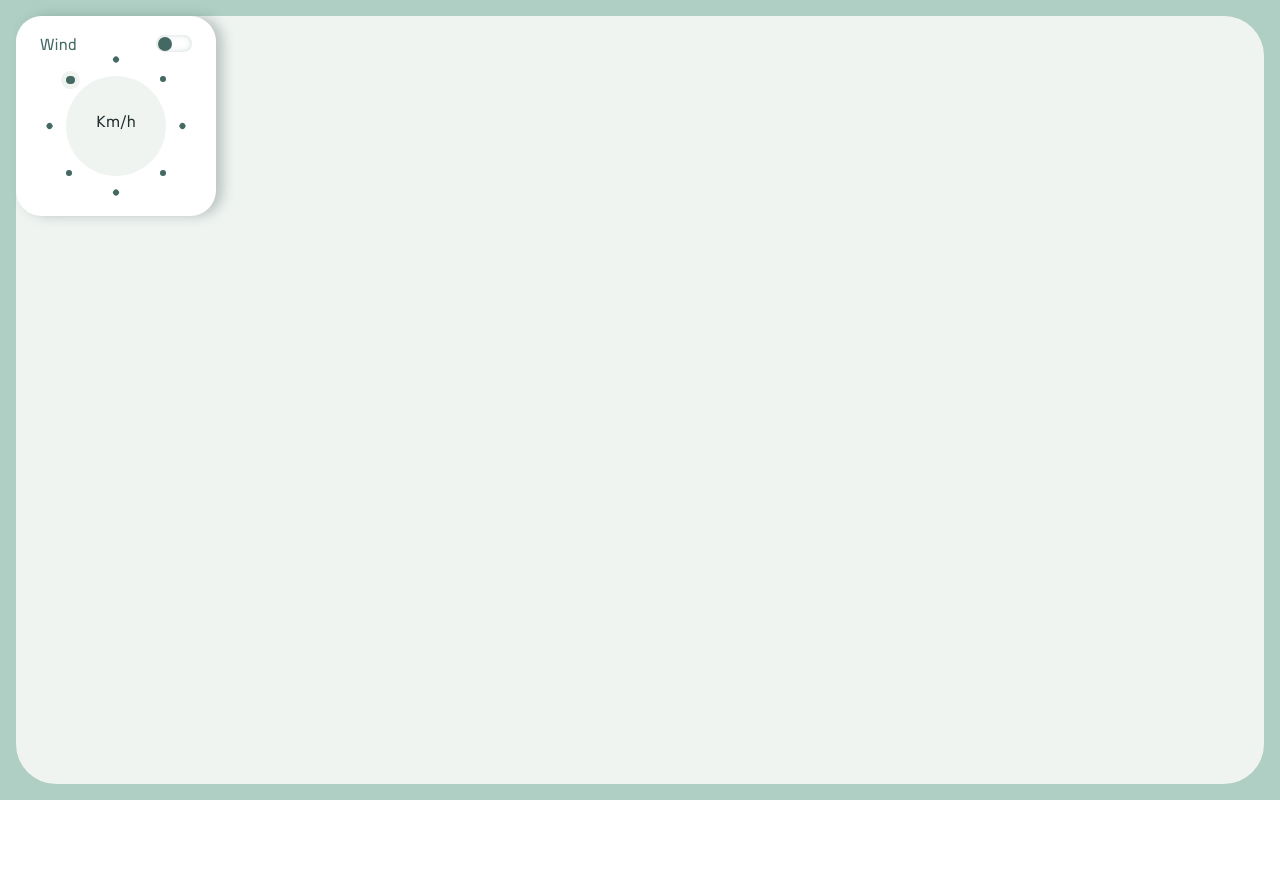
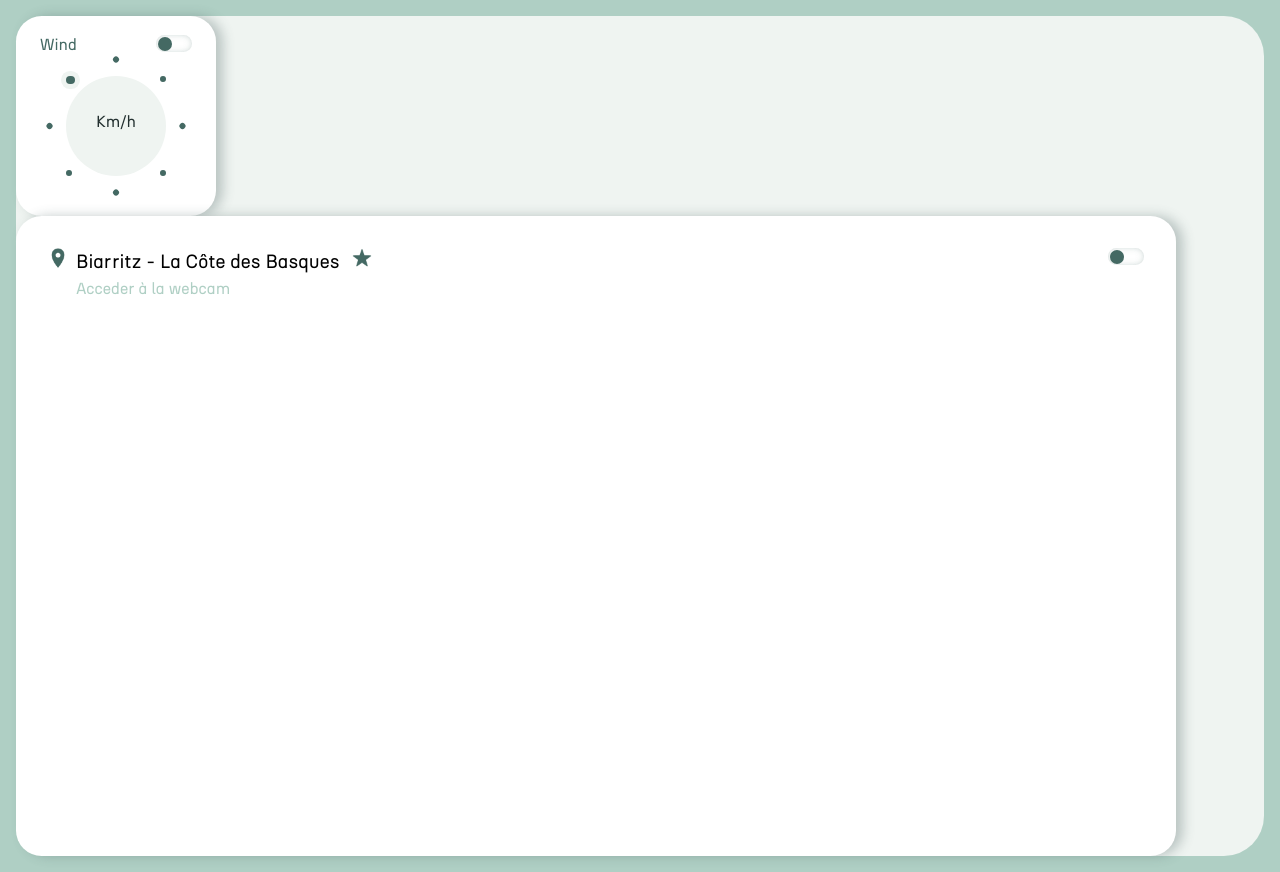
Before and after one commit to WildCodeSchool/2023-02-js-btz-spotcast, a React (Create React App) app: page / in a window 1280 px wide. Before the commit the page ends 800 px from the top, so only its background shows below. Built offline with nearby package versions, Linux system fonts and the light colour scheme; no server answers.

Commit message:
creation bckg card + generation APi pour data de la card

```diff
--- a/src/components/forecast-cards/ForecastCardBackground.css
+++ b/src/components/forecast-cards/ForecastCardBackground.css
@@ -0,0 +1,49 @@
+.background-forcast{
+    height: 80vh;
+    width: 1160px;
+    display: flex;
+    background-color: white;
+    border-radius: 1.6em;
+    box-shadow: 7px 0 12px rgba(65, 89, 89, 0.3);
+    padding: 2em;
+    max-width: 1160px;
+}
+
+.header{
+    width: 100%;
+    display: flex;
+    justify-content: space-between;
+
+}
+
+.flexSpotName{
+    display: flex;
+}
+.spotNameLocalisation{
+    height: 20px;
+    width: 20px;
+    margin-right: 0.5em;
+
+ }
+
+.spotName{
+    font-size: 1.2em;
+    margin-bottom: 0.3em;
+}
+
+.spotNameStars{
+   height: 20px;
+   width: 20px;
+   margin-left: 0.8em;
+
+}
+
+.spotNameWebcam{
+   text-decoration: none;
+   color: var(--primary-color-regular);
+   margin-left: 28px;
+ }
+
+ .spotNameWebcam:hover{
+    text-decoration:underline;
+  }
--- a/src/components/forecast-cards/ForecastCardBackground.jsx
+++ b/src/components/forecast-cards/ForecastCardBackground.jsx
@@ -0,0 +1,90 @@
+import React from 'react'
+import axios from 'axios'
+import { useState, useEffect } from 'react'
+import ToggleButton from '../utilities/ToggleButton'
+import './ForecastCardBackground.css'
+import stars from '../../assets/etoile-32px.png'
+import localisation from '../../assets/marqueur-32px.png'
+
+const ForecastCardBackground = ({currentSpot}) => {
+    // Contient les donnés API
+    const [tide, setTide] = useState([])
+    const [surfDataWind,  setSurfDataWind] = useState([])
+    const [surfDataHoule, setSurfDataHoule] =useState([])
+
+
+    useEffect(() => {
+       // API TIDE récupère la marée haute et basse sur 10jours mais attentions car que 10 fetch par jous donc delay de 3h appliqué
+      const delayTide = setTimeout(() => {
+        axios
+        .get(
+          `https://api.stormglass.io/v2/tide/extremes/point?lat=${currentSpot.latitude}&lng=${currentSpot.longitude}&start=2023-04-19&end=2023-04-29`,{
+          headers: {
+              'Authorization': 'ed2bcc96-ddf7-11ed-92e6-0242ac130002-ed2bcd72-ddf7-11ed-92e6-0242ac130002'
+            }}
+        )
+        .then((res) => res.data)
+        .then((data) => {
+          setTide(data);
+        });
+
+      }, 3*60*60*1000);
+
+    },[])
+
+
+
+
+    useEffect(() => {
+      // API VENT( Orientation vent, Puissance en hourly et Daily sur 7 jours)
+      axios.get(`https://api.open-meteo.com/v1/forecast?latitude=${currentSpot.latitude}&longitude=${currentSpot.longitude}&hourly=windspeed_10m&daily=windspeed_10m_max,winddirection_10m_dominant&timezone=Europe%2FBerlin`)
+        .then((req) => req.data)
+        .then((data) => {
+          setSurfDataWind(data);
+        });
+
+        // API HOULE (Hourly : Wave height et wave period / Daily : Wave height Max et Wave direction dominant)
+      axios.get(`https://marine-api.open-meteo.com/v1/marine?latitude=${currentSpot.latitude}&longitude=${currentSpot.longitude}&hourly=wave_height,wave_period&daily=wave_height_max,wave_direction_dominant&timezone=Europe%2FBerlin`)
+        .then((req) => req.data)
+        .then((data) => {
+          setSurfDataHoule(data);
+        });
+
+
+    },[])
+
+    console.log(tide);
+    console.log(surfDataWind);
+    console.log(surfDataHoule);
+
+
+
+
+
+  return (
+    <div className='background-forcast'>
+        <div className='header'>
+            <div>
+              <div className='flexSpotName'>
+                <p className='spotName'>
+                  <img className='spotNameLocalisation' src={localisation} />
+                    {currentSpot.name}
+                  </p>
+                  <img className='spotNameStars' src={stars} />
+                </div>
+              <a className='spotNameWebcam' href={currentSpot.webcam} target='_blank'>
+                Acceder à la webcam
+              </a>
+            </div>
+            <div>
+                <ToggleButton />
+            </div>
+        </div>
+        <div className='body'>
+
+        </div>
+    </div>
+  )
+}
+
+export default ForecastCardBackground
--- a/src/pages/Dashboard.jsx
+++ b/src/pages/Dashboard.jsx
@@ -1,18 +1,28 @@
 import React, { useEffect, useState } from "react";
 import axios from "axios";
 import Wind from "../components/widgets/wind/Wind";
+import ForecastCardBackground from "../components/forecast-cards/ForecastCardBackground";
 import "./Dashboard.css";
+
 
 
 
 const Dashboard = () => {
 
+
+
+
+
   //setting up Selected Spot
-  const [selectedSpots, setSelectedSpots] = useState([{
+  const [currentSpots, setCurrentSpots] = useState(
+    [{
+    id : 0,
     name : "Biarritz - La Côte des Basques",
     latitude : "43.48",
     longitude : "-1.56",
-  }])
+    webcam : "https://gosurf.fr/webcam/fr/84/Biarritz-La-Grande-Plage"
+  }],
+)
 
 
   //Setting up a realtime clock
@@ -31,7 +41,7 @@ const Dashboard = () => {
   useEffect(() => {
     axios
       .get(
-        `https://api.open-meteo.com/v1/forecast?latitude=${selectedSpots[0].latitude}&longitude=${selectedSpots[0].longitude}&hourly=windspeed_10m,winddirection_10m`
+        `https://api.open-meteo.com/v1/forecast?latitude=${currentSpots[0].latitude}&longitude=${currentSpots[0].longitude}&hourly=windspeed_10m,winddirection_10m`
       )
       .then((res) => res.data)
       .then((data) => {
@@ -54,10 +64,17 @@ const Dashboard = () => {
 
   return (
     <div className="dashboard">
+
       <Wind
         {...wind}
         timeStampIndex={timeStampIndex}
         />
+        {currentSpots.map(currentSpot => (
+          <ForecastCardBackground
+          key={currentSpot.id}
+          currentSpot={currentSpot}
+          />
+        ))}
     </div>
   );
 };
```
Also changed, not shown: src/components/utilities/tide.json (added, +9 -0 lines), src/assets/etoile-32px.png (added), src/assets/marqueur-32px.png (added).
